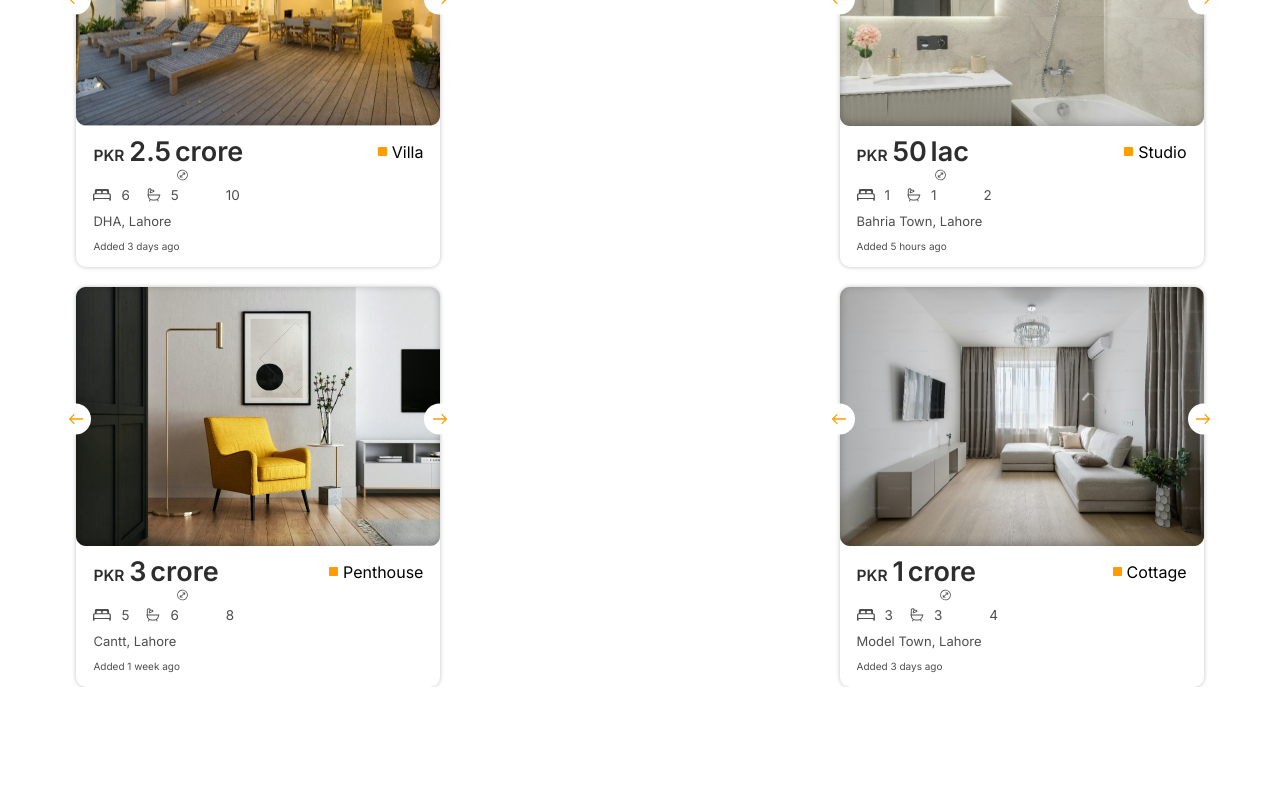
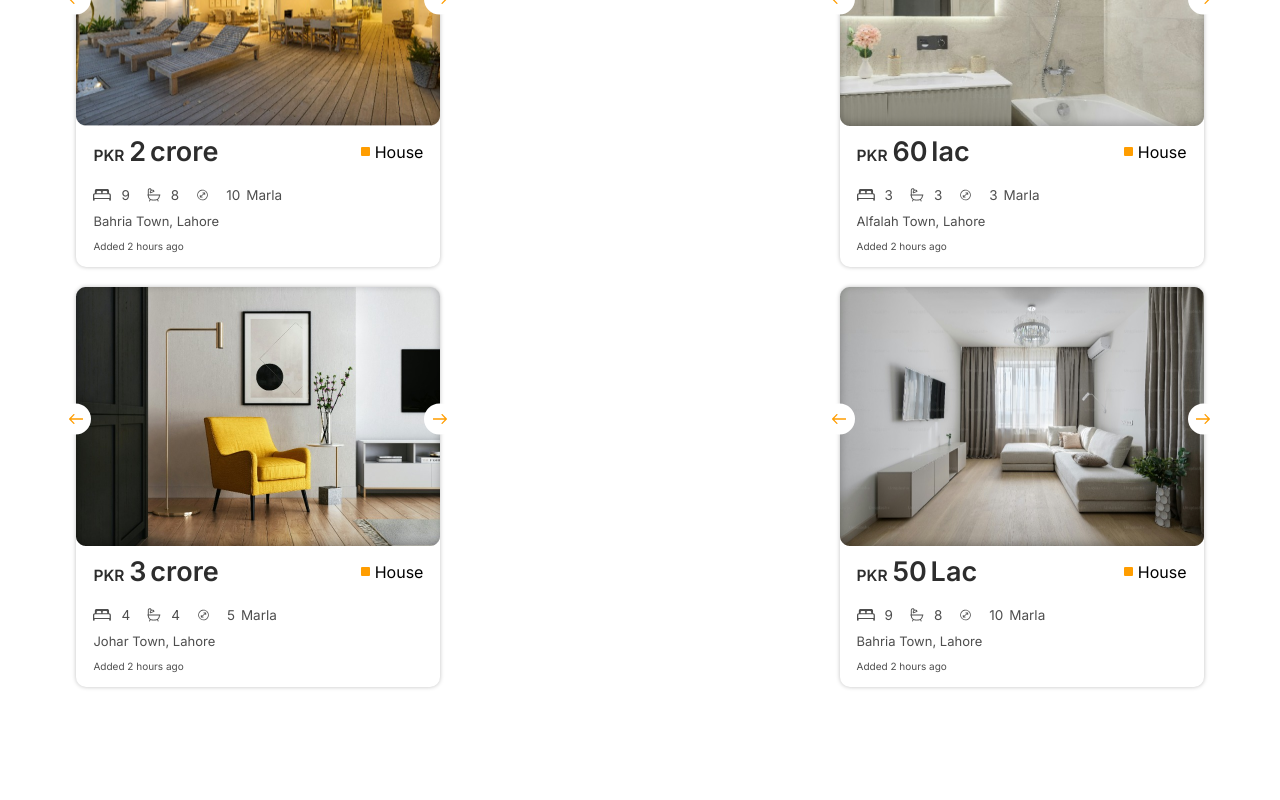
Before and after one commit to HashamGhaffar/hasaaj-developer-marketing, a Next.js app: page /buy-property in a window 1280 px wide. Shown: the part 1120-1920 px from the top of the page. Before the commit the page ends 1807 px from the top, so only its background shows below. Built offline with nearby package versions, Linux system fonts and the light colour scheme.

Commit message:
Made updates to the UI of a screen/buy-property

```diff
--- a/app/_components/common/propertyCard.js
+++ b/app/_components/common/propertyCard.js
@@ -72,12 +72,7 @@ const PropertyCard = ({
           className="bg-[#ffffff] cursor-pointer h-[30px] sm:h-[31px] w-[30px] sm:w-[31px] rounded-[50%] absolute top-[50%] translate-y-[-50%] left-[-16px]	flex justify-center items-center"
           onClick={prevSlide}
         >
-          <Image
-            src={svgs.LeftArrow}
-            alt="RightArrow"
-            height={14}
-            width={14}
-          />
+          <Image src={svgs.LeftArrow} alt="RightArrow" height={14} width={14} />
         </div>
       </div>
       <div className="mx-[17px]">
@@ -113,7 +108,6 @@ const PropertyCard = ({
           </div>
           <Image
             src={svgs.arrowDiagnol}
-            className="absolute bottom-[20px] right-[20px]"
             width={13}
             height={13}
             alt="Arrow icon"
@@ -123,6 +117,7 @@ const PropertyCard = ({
             className="font-normal text-[13.5px] text-[#4E4E4E]"
           >
             {area}
+            <span className="ml-[6px]">Marla</span>
           </p>
         </div>
         <p className="font-normal mt-[7px] text-[13px] text-[#4E4E4E]">
--- a/app/buy-property/page.js
+++ b/app/buy-property/page.js
@@ -3,6 +3,7 @@ import Image from "next/image";
 import NavBar from "../_components/common/navbar";
 import Dropdown from "../_components/common/Dropdown";
 import PropertyCard from "../_components/common/propertyCard";
+import Footer from "../_components/footer";
 import { svgs } from "@/app/_constants/assets";
 import { pngs } from "@/app/_constants/assets";
 export default function SellingAndPurchasing() {
@@ -78,13 +79,13 @@ export default function SellingAndPurchasing() {
         pngs.Residential6,
       ],
       heartIcon: svgs.HeartBorder,
-      service: "Apartment",
-      pricePKR: "1.2 crore",
+      service: "House",
+      pricePKR: "1 crore",
       bedNumber: "4",
       showerNumber: "4",
       area: "5",
-      location: "Gulberg, Lahore",
-      addedTime: "Added 1 day ago",
+      location: "Johar Town, Lahore",
+      addedTime: "Added 2 hours ago",
     },
     {
       bgImg: [
@@ -96,13 +97,13 @@ export default function SellingAndPurchasing() {
         pngs.Residential6,
       ],
       heartIcon: svgs.HeartBorder,
-      service: "Villa",
-      pricePKR: "2.5 crore",
-      bedNumber: "6",
-      showerNumber: "5",
+      service: "House",
+      pricePKR: "2 crore",
+      bedNumber: "9",
+      showerNumber: "8",
       area: "10",
-      location: "DHA, Lahore",
-      addedTime: "Added 3 days ago",
+      location: "Bahria Town, Lahore",
+      addedTime: "Added 2 hours ago",
     },
     {
       bgImg: [
@@ -114,13 +115,13 @@ export default function SellingAndPurchasing() {
         pngs.Residential6,
       ],
       heartIcon: svgs.HeartBorder,
-      service: "Studio",
-      pricePKR: "50 lac",
-      bedNumber: "1",
-      showerNumber: "1",
-      area: "2",
-      location: "Bahria Town, Lahore",
-      addedTime: "Added 5 hours ago",
+      service: "House",
+      pricePKR: "60 lac",
+      bedNumber: "3",
+      showerNumber: "3",
+      area: "3",
+      location: "Alfalah Town, Lahore",
+      addedTime: "Added 2 hours ago",
     },
     {
       bgImg: [
@@ -132,13 +133,13 @@ export default function SellingAndPurchasing() {
         pngs.Residential6,
       ],
       heartIcon: svgs.HeartBorder,
-      service: "Penthouse",
+      service: "House",
       pricePKR: "3 crore",
-      bedNumber: "5",
-      showerNumber: "6",
-      area: "8",
-      location: "Cantt, Lahore",
-      addedTime: "Added 1 week ago",
+      bedNumber: "4",
+      showerNumber: "4",
+      area: "5",
+      location: "Johar Town, Lahore",
+      addedTime: "Added 2 hours ago",
     },
     {
       bgImg: [
@@ -150,13 +151,13 @@ export default function SellingAndPurchasing() {
         pngs.Residential5,
       ],
       heartIcon: svgs.HeartBorder,
-      service: "Cottage",
-      pricePKR: "1 crore",
-      bedNumber: "3",
-      showerNumber: "3",
-      area: "4",
-      location: "Model Town, Lahore",
-      addedTime: "Added 3 days ago",
+      service: "House",
+      pricePKR: "50 Lac",
+      bedNumber: "9",
+      showerNumber: "8",
+      area: "10",
+      location: "Bahria Town, Lahore",
+      addedTime: "Added 2 hours ago",
     },
   ];
 
@@ -198,7 +199,7 @@ export default function SellingAndPurchasing() {
                 );
               })}
             </div>
-            <div className="w-[145px] p-3 cursor-pointer rounded-[7px] relative group text-[#ffffff] bg-[#FF9D00]">
+            <div className="w-[145px] z-10 p-3 cursor-pointer rounded-[7px] relative group text-[#ffffff] bg-[#FF9D00]">
               <div className="flex justify-between items-center">
                 <div className=" transform hover:rotate-180">
                   <Image
@@ -219,7 +220,7 @@ export default function SellingAndPurchasing() {
             </div>
           </div>
           {/* parent of all  */}
-          <div className="mt-[50px] w-full flex gap-5 flex-wrap justify-between">
+          <div className="flex gap-5 flex-wrap justify-between mt-[50px] w-full mb-[134px]">
             {properties.map((property, index) => (
               <PropertyCard
                 key={index}
@@ -236,6 +237,7 @@ export default function SellingAndPurchasing() {
             ))}
           </div>
         </div>
+        <Footer />
       </div>
     </>
   );
```
